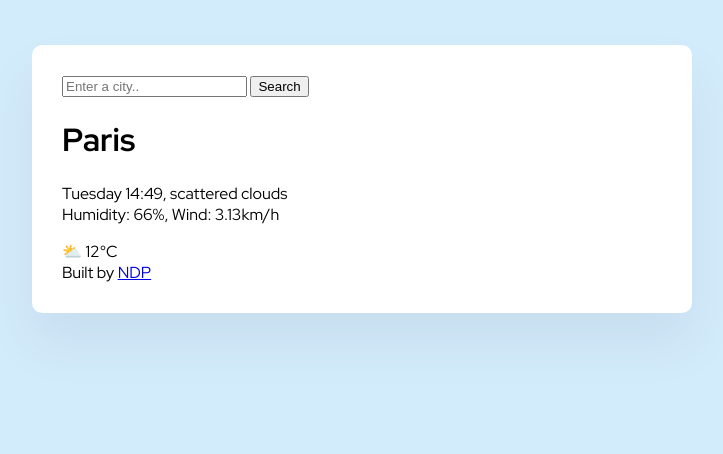
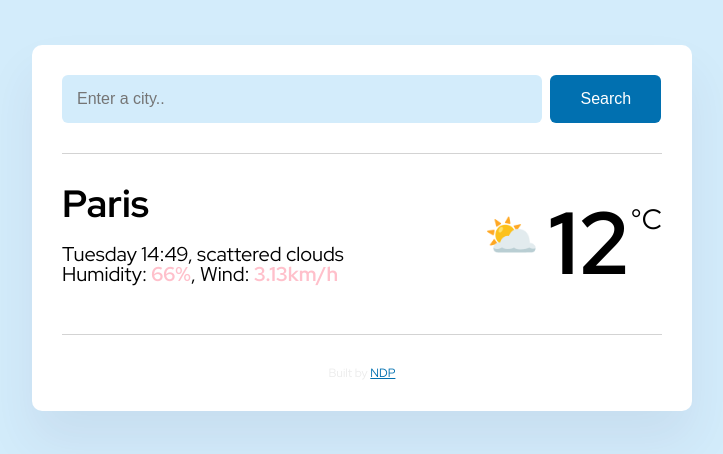
Before and after one commit to neeranie/meteo-shecodes-ndp, a plain HTML site: page index.html in a window 1280 px wide. Shown: the whole page, without its empty margins (278-1001 px from the left). Drawn offline with Linux system fonts and the light colour scheme.

Commit message:
Added CSS

```diff
--- a/index.html
+++ b/index.html
@@ -15,21 +15,32 @@
   <body>
     <div class="weather-app">
       <header>
-        <form>
-          <input type="search" placeholder="Enter a city.." required />
-          <input type="submit" value="Search" />
+        <form class="search-form">
+          <input
+            type="search"
+            placeholder="Enter a city.."
+            required
+            class="search-form-input"
+          />
+          <input type="submit" value="Search" class="search-form-button" />
         </form>
       </header>
       <main>
-        <div>
-          <h1>Paris</h1>
-          <p>
-            Tuesday 14:49, scattered clouds
-            <br />
-            Humidity: 66%, Wind: 3.13km/h
-          </p>
+        <div class="weather-app-data">
+          <div class="weather-app-current">
+            <h1 class="weather-app-city">Paris</h1>
+            <p class="weather-app-details">
+              Tuesday 14:49, scattered clouds
+              <br />
+              Humidity: <strong>66%</strong>, Wind: <strong>3.13km/h</strong>
+            </p>
+          </div>
+          <div class="weather-app-temperature-container">
+            <div class="weather-app-icon">⛅</div>
+            <div class="weather-app-temperature">12</div>
+            <div class="weather-app-unit">°C</div>
+          </div>
         </div>
-        <div>⛅ 12°C</div>
       </main>
       <footer>Built by <a href="githubaccount">NDP</a></footer>
     </div>
--- a/src/style.css
+++ b/src/style.css
@@ -11,3 +11,82 @@ body {
   border-radius: 10px;
   padding: 30px;
 }
+
+header {
+  border-bottom: 1px solid lightgray;
+  padding: 0 0 30px 0;
+}
+.search-form-input {
+  background-color: rgb(211, 236, 251);
+  border: none;
+  border-radius: 6px;
+  width: 80%;
+  padding: 15px;
+  font-size: 16px;
+}
+
+.search-form-button {
+  background-color: rgb(1, 112, 176);
+  padding: 15px 30px;
+  border: none;
+  border-radius: 6px;
+  color: white;
+  margin-left: 5px;
+  font-size: 16px;
+}
+
+main {
+  padding: 30px 0;
+}
+
+a {
+  color: rgb(1, 112, 176);
+}
+
+.weather-app-data {
+  display: flex;
+  justify-content: space-between;
+}
+
+.weather-app-city {
+  margin: 0;
+  font-size: 38px;
+  line-height: 40px;
+}
+
+.weather-app-details {
+  font-size: 20px;
+  line-height: 20px;
+}
+
+.weather-app-details strong {
+  color: pink;
+}
+
+.weather-app-temperature-container {
+  display: flex;
+}
+
+.weather-app-icon {
+  font-size: 44px;
+  margin-top: 22px;
+}
+
+.weather-app-temperature {
+  font-size: 88px;
+  font-weight: bold;
+  margin-left: 10px;
+}
+
+.weather-app-unit {
+  margin-top: 16px;
+  font-size: 28px;
+}
+
+footer {
+  border-top: 1px solid lightgray;
+  padding: 30px 0 0 0;
+  text-align: center;
+  font-size: 12px;
+  color: rgba(0, 0, 0, 0.08);
+}
```
